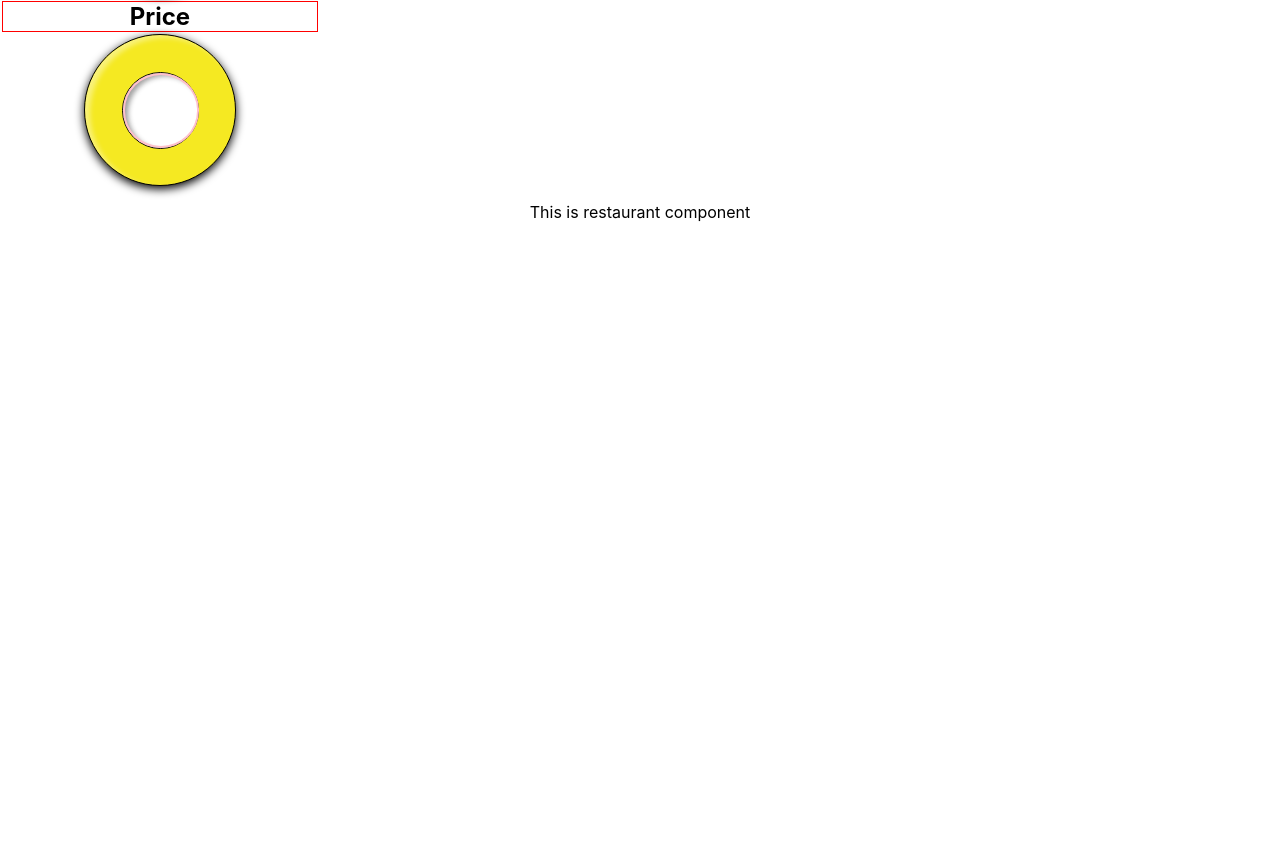
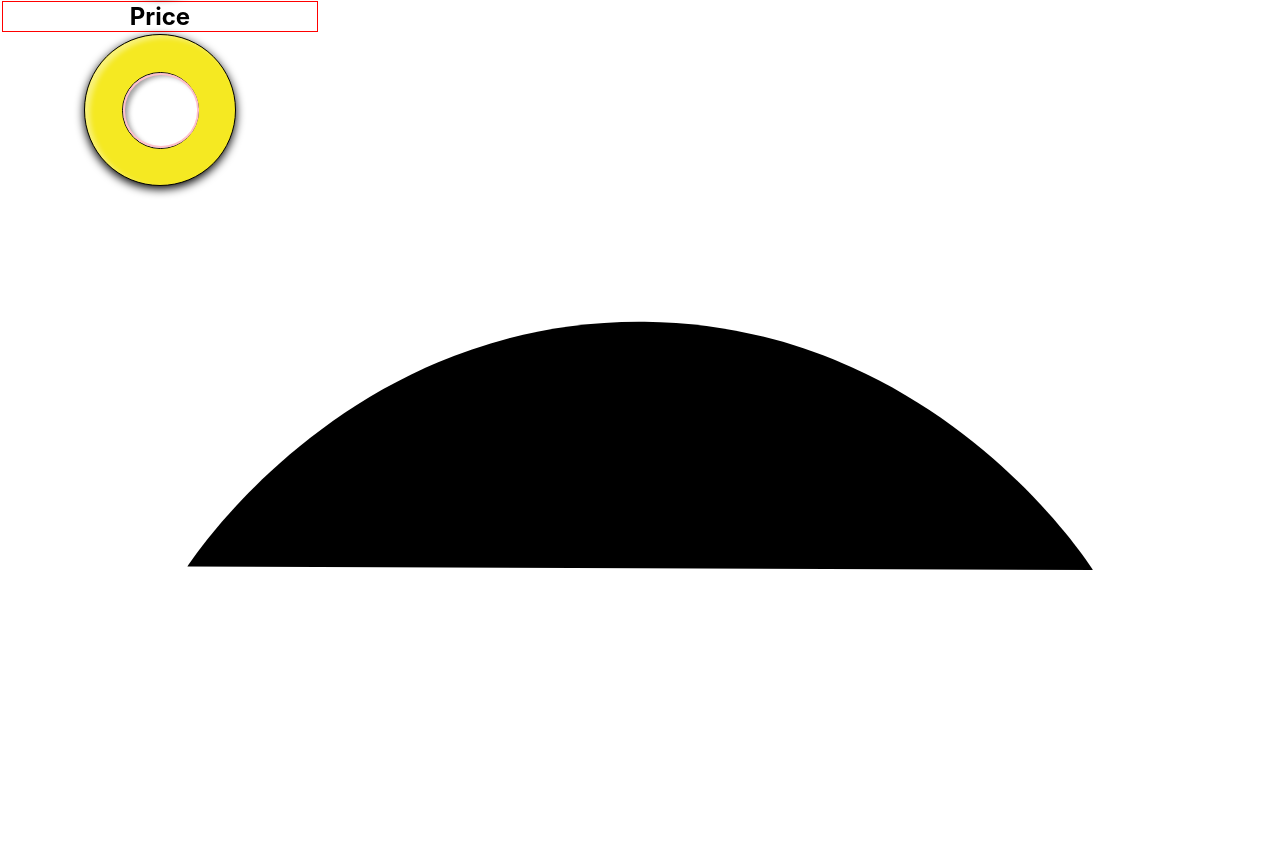
Before and after one commit to MalyPhong619/sushi-calculator, a React app: page /#/ in a window 1280 px wide. Shown: the part 909-1760 px from the top of the page. Before the commit the page ends 1147 px from the top, so only its background shows below. Built offline with nearby package versions, Linux system fonts and the light colour scheme.

Commit message:
write svg element and curve path - not working

```diff
--- a/src/components/ColorPlates.jsx
+++ b/src/components/ColorPlates.jsx
@@ -86,6 +86,15 @@ function ColorPlates() {
       </div>
       </div>
 
+      <svg viewBox="0 0 500 500">
+      <path id="curve" d="M73.2,148.6c4-6.1,65.5-96.8,178.6-95.6c111.3,1.2,170.8,90.3,175.1,97" />
+      <text width="500">
+      <textPath xlink:href="#curve">
+      Plate Price
+      </textPath>
+      </text>
+      </svg>
+
       </div>
     );
   }
```
Also changed, not shown: 1 other file (tests, documents, lock files or other folders). Lines whose indentation alone changed are shown as unchanged.
